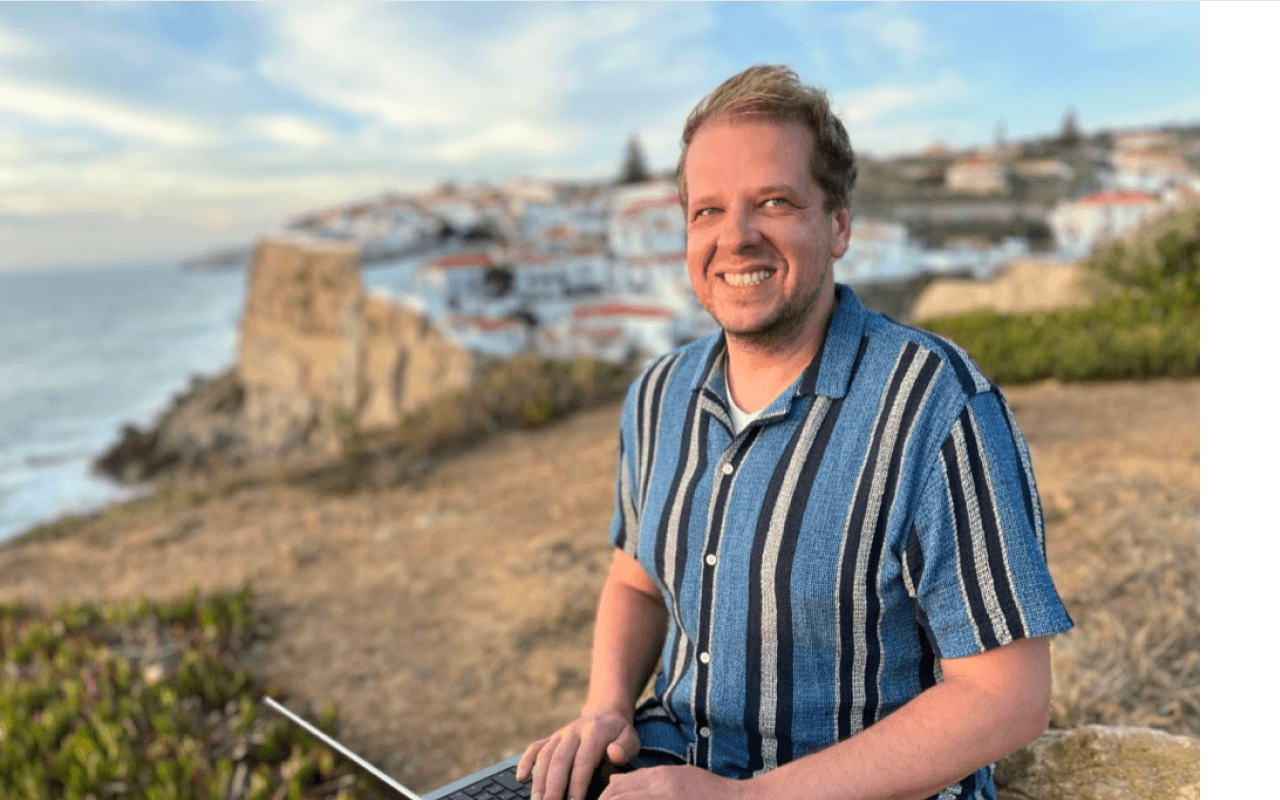
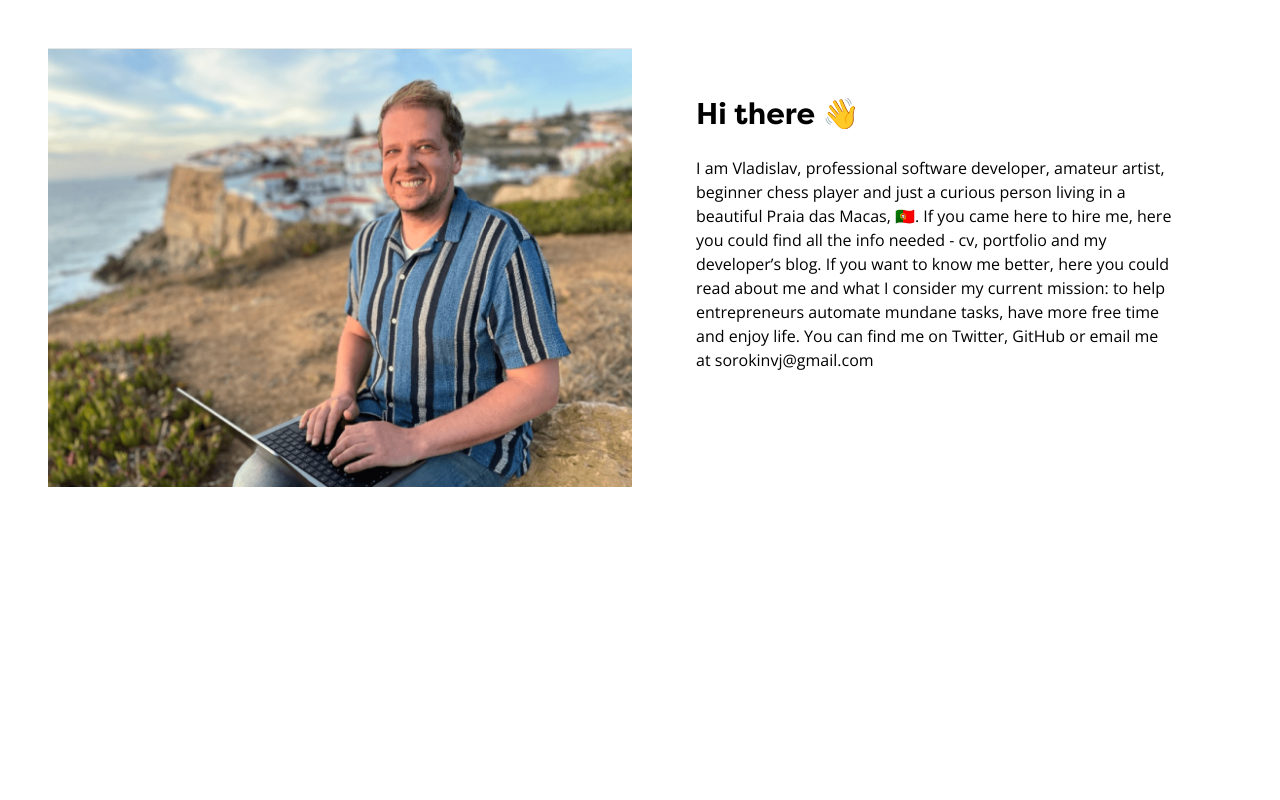
Before and after one commit to sorokinvj/vladislavsorokin.com, a Next.js app: page / in a window 1280 px wide. Shown: the top 800 px of the page. Built offline with nearby package versions, Linux system fonts and the light colour scheme.

Commit message:
image size

```diff
--- a/pages/index.tsx
+++ b/pages/index.tsx
@@ -6,10 +6,16 @@ import authorImg from "public/assets/images/onazanhadomar.png";
 
 const Index = () => {
   return (
-    <Layout>
+    <Layout className="md:columns-2 md:p-12">
       <MainPageMeta />
-      <Image src={authorImg} priority alt="picture of Vladislav Sorokin" />
-      <Container className="p-[48px]">
+      <Image
+        src={authorImg}
+        priority
+        alt="picture of Vladislav Sorokin"
+        width={600}
+        height={450}
+      />
+      <Container className="p-12 break-before-column">
         <h1 className="text-3xl">Hi there 👋</h1>
         <div className="font-light pt-6">
           I am Vladislav, professional software developer, amateur artist,
```
